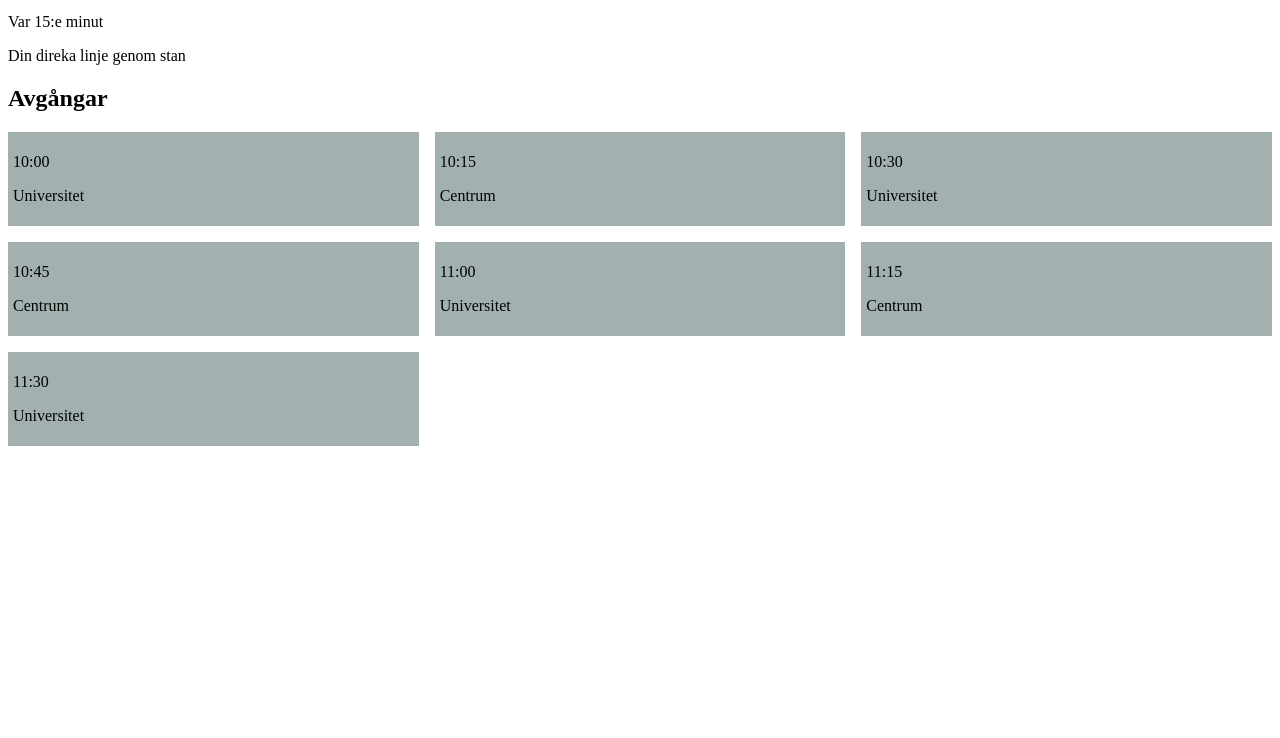
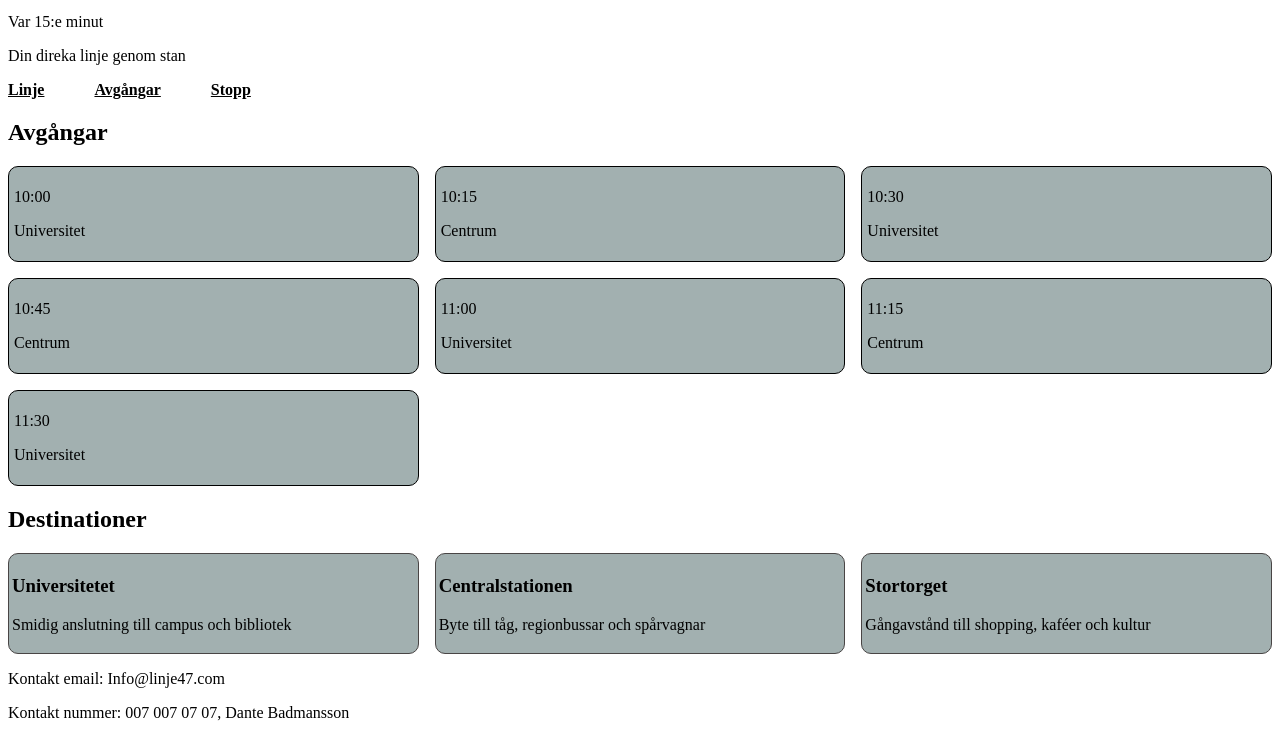
Before and after one commit to Iberia-Netrunner/v36-linje-camp-, a plain HTML site: page index.html in a window 1280 px wide. Shown: the part 313-1051 px from the top of the page. Before the commit the page ends 800 px from the top, so only its background shows below. Drawn offline with Linux system fonts and the light colour scheme.

Commit message:
Layouten: destionationer,nav,footer och media query

```diff
--- a/index.html
+++ b/index.html
@@ -10,7 +10,7 @@
     <header class="linjeinfo" id="linjeinfo">
       <img
         src="https://placehold.co/600x400/orange/white"
-        alt="skyld vid hållplats"
+        alt="skylt vid hållplats"
         width="300"
         height="200"
       />
@@ -20,6 +20,11 @@
       <p class="frekvens">Var 15:e minut</p>
       <p class="tagline">Din direka linje genom stan</p>
     </header>
+    <nav>
+      <a href="#linjeinfo">Linje</a>
+      <a href="#tabla">Avgångar</a>
+      <a href="#destinationer">Stopp</a>
+    </nav>
     <main>
       <section id="tabla">
         <h2>Avgångar</h2>
@@ -54,6 +59,29 @@
           </article>
         </div>
       </section>
+      <section id="destinationer">
+        <h2>Destinationer</h2>
+        <div class="kort-rad">
+          <article class="kort">
+            <h3>Universitetet</h3>
+            <p>Smidig anslutning till campus och bibliotek</p>
+          </article>
+
+          <article class="kort">
+            <h3>Centralstationen</h3>
+            <p>Byte till tåg, regionbussar och spårvagnar</p>
+          </article>
+
+          <article class="kort">
+            <h3>Stortorget</h3>
+            <p>Gångavstånd till shopping, kaféer och kultur</p>
+          </article>
+        </div>
+      </section>
     </main>
+    <footer>
+      <p>Kontakt email: Info@linje47.com <br /></p>
+      <p>Kontakt nummer: 007 007 07 07, Dante Badmansson</p>
+    </footer>
   </body>
 </html>
--- a/style.css
+++ b/style.css
@@ -7,4 +7,37 @@
 .avgang {
   background-color: rgb(162, 176, 176);
   padding: 5px;
+  border: 1px solid black;
+  border-radius: 10px;
 }
+
+.kort-rad {
+  display: flex;
+  gap: 1rem;
+  flex-wrap: wrap;
+}
+
+.kort {
+  flex: 1 1 200px;
+  padding: 3px;
+  border: 1px solid rgb(73, 69, 69);
+  border-radius: 10px;
+  background-color: rgb(162, 176, 176);
+}
+
+nav {
+  display: flex;
+  gap: 50px;
+  color: black;
+}
+
+nav a {
+  color: black;
+  font-weight: 600;
+}
+
+@media (max-width: 600px) {
+  .tabla {
+    grid-template-columns: 1fr;
+  }
+}
```
